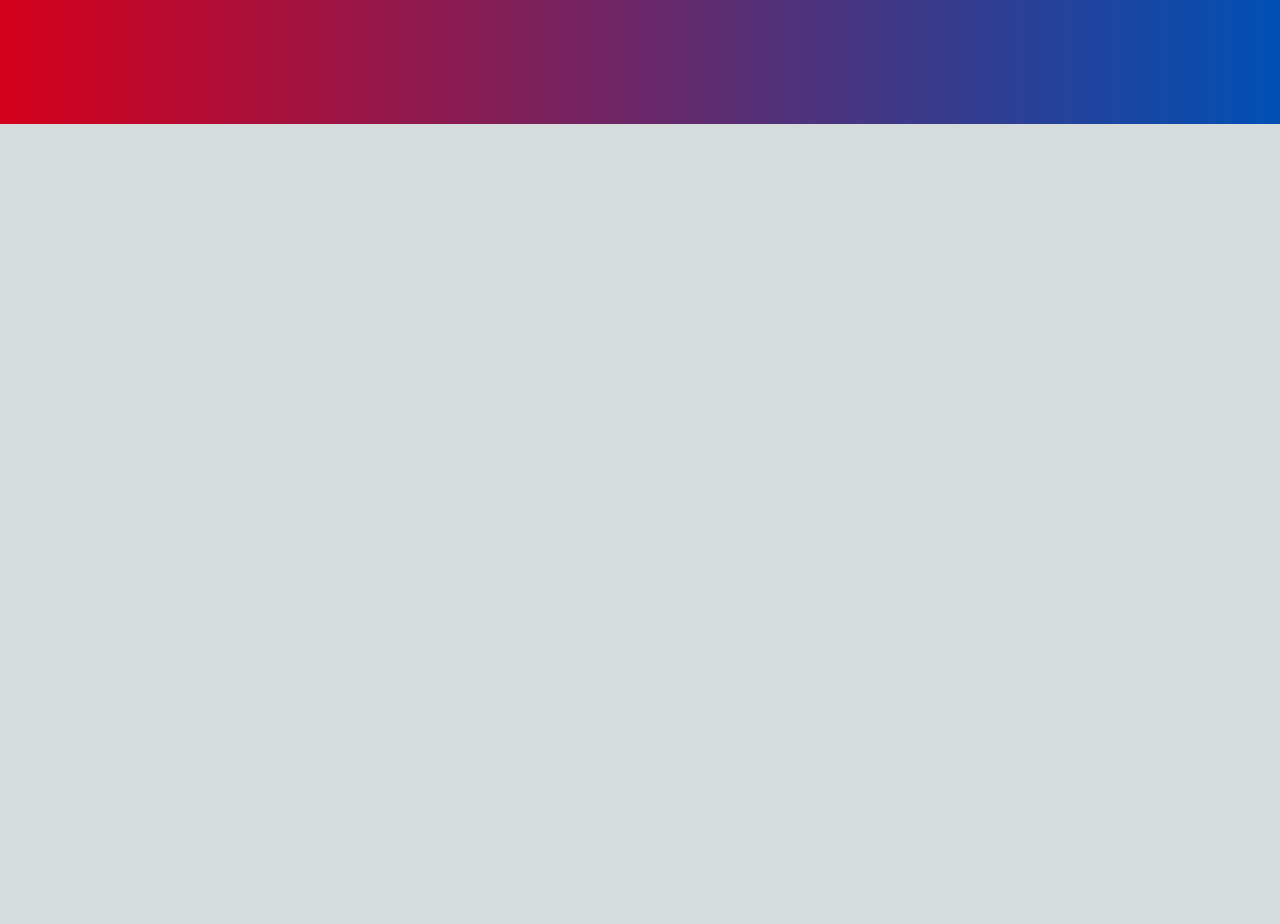
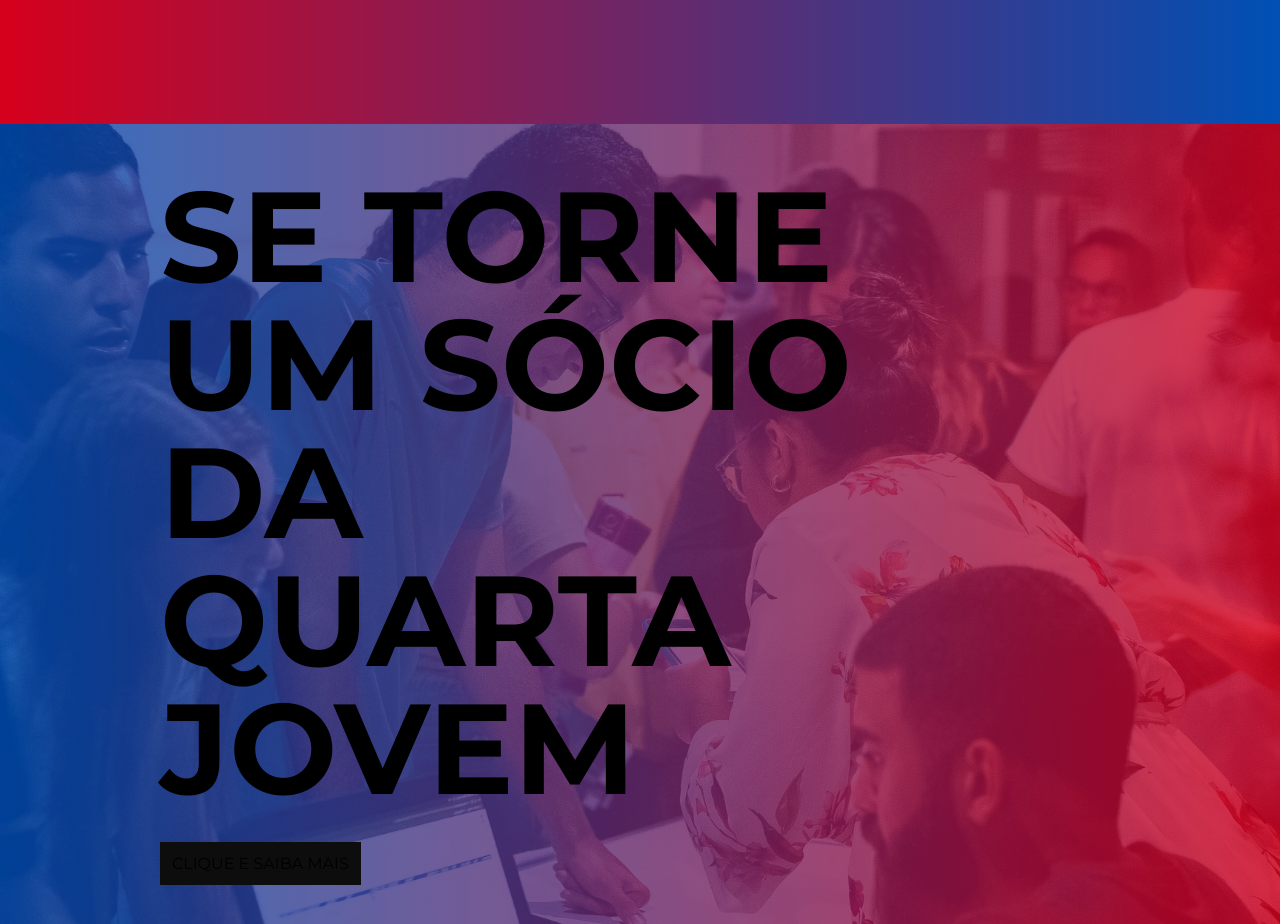
Before and after one commit to quartajovem/webquartajovem, a Next.js app: page / in a window 1280 px wide. Shown: the part 1060-1984 px from the top of the page. Before the commit the page ends 1184 px from the top, so only its background shows below. Built offline with nearby package versions, Linux system fonts and the light colour scheme.

Commit message:
feat:sessãoSocios

```diff
--- a/src/app/page.js
+++ b/src/app/page.js
@@ -1,5 +1,6 @@
 import { BannerHome } from '@/components/BannerHome';
 import { SobreNos } from '@/components/SobreNos';
+import { Socios } from '@/components/Socios';
 import Image from 'next/image';
 
 export default function Home() {
@@ -7,6 +8,7 @@
     <main className="font-['Montserrat'] flex min-h-screen flex-col items-center justify-between">
       <BannerHome />
       <SobreNos />
+      <Socios />
     </main>
   );
 }
--- /dev/null
+++ b/src/components/Socios/index.jsx
@@ -0,0 +1,30 @@
+import Image from 'next/image';
+import Link from 'next/link';
+import bannerSocios from '../../../public/bannerSocios.jpg';
+
+export function Socios() {
+  return (
+    <section className="relative h-125 max-md:h-96 w-full flex flex-col justify-center items-center bg-gradient-to-r from-qjblue to-qjred">
+      <div className="z-20 w-3/4">
+        <h1 className="mb-10 max-md:mb-3 xl:w-10/12 xl:text-9xl md:text-7xl max-md:text-3xl uppercase font-bold transition-all duration-300">
+          Se torne um sócio da Quarta Jovem
+        </h1>
+        <Link href="" legacyBehavior>
+          <a
+            className="bg-qjblack hover:bg-qjyellow p-3 max-md:p-2 uppercase text-md max-md:text-xs transition-all duration-300"
+            target="_blank"
+          >
+            Clique e saiba mais
+          </a>
+        </Link>
+      </div>
+      <Image
+        width={1000}
+        height={1000}
+        alt="Pessoas fazendo a inscrição na sociedade da UMP Quarta Igreja"
+        src={bannerSocios}
+        className="z-10 absolute w-full h-full object-cover opacity-20"
+      />
+    </section>
+  );
+}
--- a/tailwind.config.js
+++ b/tailwind.config.js
@@ -8,8 +8,7 @@
   theme: {
     extend: {
       backgroundImage: {
-        'gradient-radial': 'radial-gradient(var(--tw-gradient-stops))',
-        'gradient-conic': 'conic-gradient(from 180deg at 50% 50%, var(--tw-gradient-stops))',
+        bannerSocios: 'url("../../public/bannerSocios.jpg")',
       },
       colors: {
         qjred: '#D6001C',
```
Also changed, not shown: public/bannerSocios.jpg (added).
